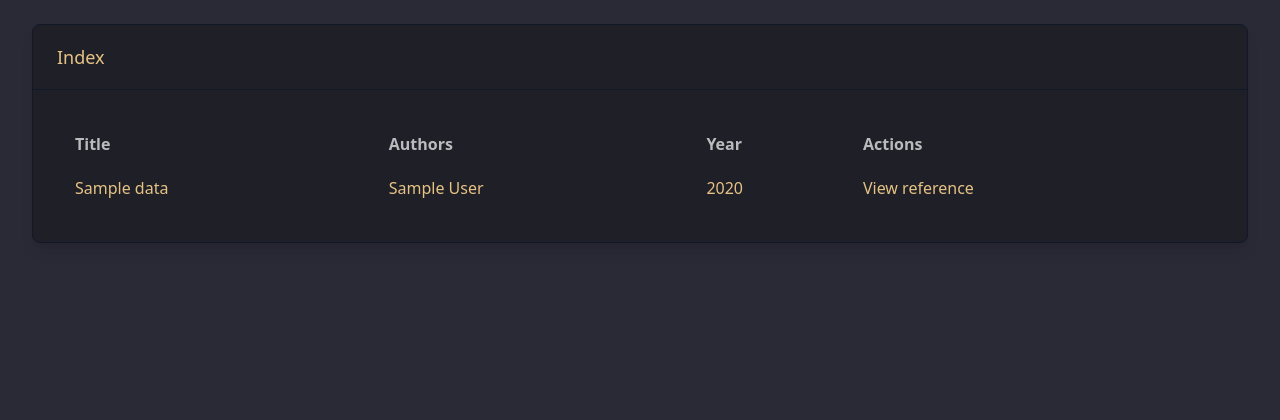
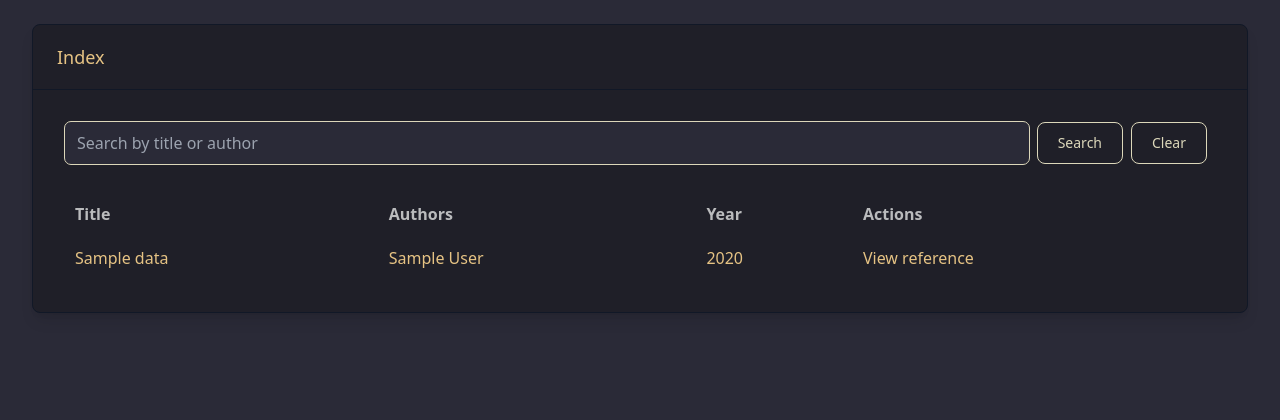
Before and after one commit to valovalovalo/miniprojekti, a Flask app: template src/templates/index.html in a window 1280 px wide. Shown: the part 113-533 px from the top of the page. Run offline with Flask 3, Linux system fonts and the light colour scheme; the template is opened without the code that fills it: most values are stand-ins (such as "Sample title", 1, 10 or a date in 2020); some libraries are stand-ins or nearby versions.

Commit message:
tee hakukenttä ja toiminto (#96)
* tee hakukenttä ja toiminto

* ratkaise konfliktit

* lisää clear-nappi

* Hakukentän harmonisointi layoutiin

---------

Co-authored-by: mattiaverio <33694680+mattiaverio@users.noreply.github.com>
Co-authored-by: Matti Averio <matti@averio.fi>

```diff
--- a/src/app.py
+++ b/src/app.py
@@ -5,7 +5,6 @@ It handles the display, creation, and deletion of references in the system.
 """
 
 from flask import flash, jsonify, redirect, render_template, request
-
 from config import app, test_env
 from db_helper import reset_db
 from repositories.reference_repository import reference_repo
@@ -14,21 +13,34 @@ from repositories.reference_repository import reference_repo
 @app.route("/")
 def index():
     """
-    Render the index page.
+    Render the index page with optional search functionality.
 
     Fetches all references from the database using `get_references` and
-    passes them to the "index.html" template for rendering.
+    optionally filters them based on a search query. The results are
+    sorted and passed to the "index.html" template for rendering.
 
     Returns:
         Response: Rendered HTML page with a list of references.
     """
+    sort_by = request.args.get("sort", "title")
+    order = request.args.get("order", "asc")
+    search_query = request.args.get("search", "").lower()
 
-    sort_by = request.args.get("sort", "title")  # default "title"
-    order = request.args.get("order", "asc")  # default "asc"
     references = reference_repo.get_references(sort_by=sort_by, order=order)
 
+    if search_query:
+        references = [
+            ref for ref in references
+            if search_query in ref.data.get('title', '').lower() or
+               search_query in ref.data.get('authors', '').lower()
+        ]
+
     return render_template(
-        "index.html", references=references, sort=sort_by, order=order
+        "index.html",
+        references=references,
+        sort=sort_by,
+        order=order,
+        search=search_query
     )
 
 
--- a/src/templates/index.html
+++ b/src/templates/index.html
@@ -1,3 +1,4 @@
+{% import 'elements/button.html' as btn %}
 {% extends "layout.html" %}
 
 {% block title %}
@@ -5,6 +6,18 @@
 {% endblock %}
 
 {% block body %}
+
+<div class="mb-5 flex">
+  <form method="get" action="/"  class="flex-auto">
+    <div class="flex space-x-2">
+      <input type="text" name="search" placeholder="Search by title or author" value="{{ search|default('') }}" class="flex-1 mb-2 rounded-md bg-k-darkblue text-k-white outline outline-1 outline-k-white px-3 py-1.5">
+      <div class="flex-none">{{ btn.button('Search', type='submit') }}</div>
+    </div>
+  </form>
+  <form method="get" action="/"  class="flex-none">
+    <div>{{ btn.button('Clear', type='submit') }}</div>
+  </form>
+</div>
 
 <table border="1" cellpadding="10" style="border-collapse: collapse; width: 100%;">
   <thead>
```
